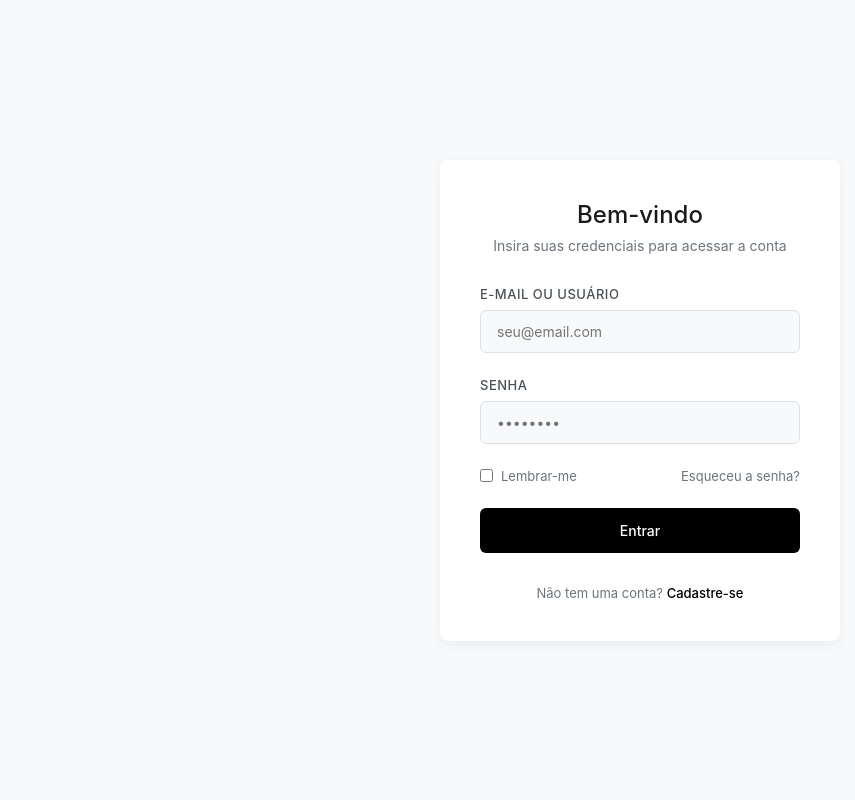
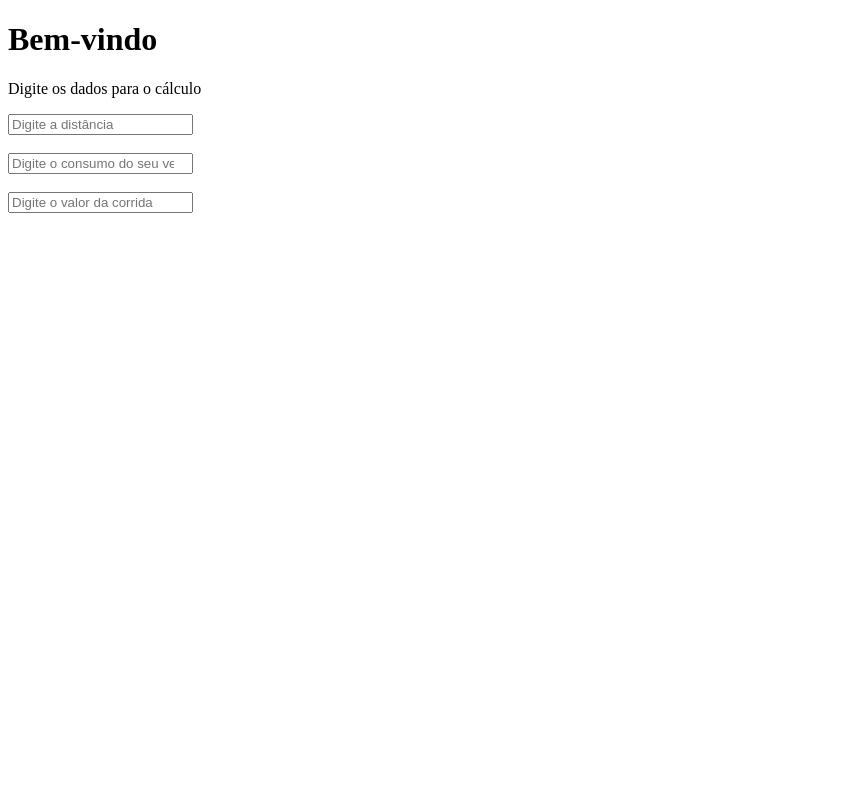
Before and after one commit to moisezk/ridecalc, a Django app: page /rotecalc/corridas/ in a window 1280 px wide. Shown: the whole page, without its empty margins (0-855 px from the left). Run offline with Django 5.2, Linux system fonts and the light colour scheme.

Commit message:
criando funcoes

```diff
--- a/backend/rotecalc/templates/corridas.html
+++ b/backend/rotecalc/templates/corridas.html
@@ -3,166 +3,27 @@
 <head>
     <meta charset="UTF-8">
     <meta name="viewport" content="width=device-width, initial-scale=1.0">
-    <title>Login Minimalista</title>
-    <style>
-        * {
-            box-sizing: border-box;
-            margin: 0;
-            padding: 0;
-            font-family: -apple-system, BlinkMacSystemFont, "Segoe UI", Roboto, Helvetica, Arial, sans-serif;
-        }
-
-        body {
-            background-color: #f8f9fa;
-            display: flex;
-            justify-content: center;
-            align-items: center;
-            height: 100vh;
-            color: #212529;
-        }
-
-        .login-container {
-            background-color: #ffffff;
-            padding: 40px;
-            border-radius: 8px;
-            box-shadow: 0 4px 12px rgba(0, 0, 0, 0.05);
-            width: 100%;
-            max-width: 400px;
-        }
-
-        .login-header {
-            margin-bottom: 32px;
-            text-align: center;
-        }
-
-        .login-header h1 {
-            font-size: 24px;
-            font-weight: 500;
-            color: #1a1a1a;
-            margin-bottom: 8px;
-        }
-
-        .login-header p {
-            font-size: 14px;
-            color: #6c757d;
-        }
-
-        .form-group {
-            margin-bottom: 24px;
-        }
-
-        .form-group label {
-            display: block;
-            font-size: 13px;
-            font-weight: 500;
-            margin-bottom: 8px;
-            color: #495057;
-            text-transform: uppercase;
-            letter-spacing: 0.5px;
-        }
-
-        .form-group input {
-            width: 100%;
-            padding: 12px 16px;
-            font-size: 14px;
-            border: 1px solid #dee2e6;
-            border-radius: 6px;
-            background-color: #f8f9fa;
-            color: #212529;
-            transition: all 0.2s ease;
-            outline: none;
-        }
-
-        .form-group input:focus {
-            border-color: #000000;
-            background-color: #ffffff;
-        }
-
-        .form-actions {
-            display: flex;
-            justify-content: space-between;
-            align-items: center;
-            margin-bottom: 24px;
-            font-size: 13px;
-        }
-
-        .form-actions a {
-            color: #6c757d;
-            text-decoration: none;
-            transition: color 0.2s;
-        }
-
-        .form-actions a:hover {
-            color: #000000;
-        }
-
-        .btn-submit {
-            width: 100%;
-            padding: 14px;
-            background-color: #000000;
-            color: #ffffff;
-            border: none;
-            border-radius: 6px;
-            font-size: 14px;
-            font-weight: 500;
-            cursor: pointer;
-            transition: background-color 0.2s;
-        }
-
-        .btn-submit:hover {
-            background-color: #212529;
-        }
-
-        .footer-text {
-            text-align: center;
-            margin-top: 32px;
-            font-size: 13px;
-            color: #6c757d;
-        }
-
-        .footer-text a {
-            color: #000000;
-            text-decoration: none;
-            font-weight: 500;
-        }
-
-        .footer-text a:hover {
-            text-decoration: underline;
-        }
-    </style>
-</head>
+    <title>Dados</title>
+    </head>
 <body>
 
-    <div class="login-container">
-        <div class="login-header">
+    <div>
+        <div>
             <h1>Bem-vindo</h1>
-            <p>Insira suas credenciais para acessar a conta</p>
+            <p>Digite os dados para o cálculo</p>
         </div>
+        <form action="{% url 'corridas_app' %}" method="POST">{% csrf_token %}
+            <input type="number" name="distancia" placeholder="Digite a distância">
+            <br>
+            <br>
+            <input type="number" name="consumo" placeholder="Digite o consumo do seu veículo">
+            <br>
+            <br>
+            <input type="number" name="valor_corrida" placeholder="Digite o valor da corrida"
 
-        <form action="#" method="POST">
-            <div class="form-group">
-                <label for="email">E-mail ou Usuário</label>
-                <input type="email" id="email" name="email" required placeholder="seu@email.com" autocomplete="username">
-            </div>
 
-            <div class="form-group">
-                <label for="password">Senha</label>
-                <input type="password" id="password" name="password" required placeholder="••••••••" autocomplete="current-password">
-            </div>
 
-            <div class="form-actions">
-                <label style="display: flex; align-items: center; gap: 8px; color: #6c757d; cursor: pointer;">
-                    <input type="checkbox" style="width: auto; margin: 0;"> Lembrar-me
-                </label>
-                <a href="#">Esqueceu a senha?</a>
-            </div>
-
-            <button type="submit" class="btn-submit">Entrar</button>
         </form>
-
-        <div class="footer-text">
-            Não tem uma conta? <a href="#">Cadastre-se</a>
-        </div>
     </div>
 
 </body>
--- a/backend/rotecalc/views.py
+++ b/backend/rotecalc/views.py
@@ -1,5 +1,30 @@
 from django.shortcuts import render
 from django.http import HttpResponse
 # Create your views here.
+#DECLARANDO A CONSTANTE DO VALOR DA GASOLINA
+preco_gasolina = 5.80
+
+
+
 def corridas_app(request):
-    return render(request, 'corridas.html')
+     if request.method == "POST":
+        distancia = request.POST.get('distancia')
+        consumo = request.POST.get('consumo')
+        valor_corrida = request.POST.get('valor_corrida')
+        litros_gastos, custo, lucro = calcular_corrida(distancia,consumo,valor_corrida)
+        return render(request, 'corridas.html',
+        context={
+            "litros_gastos": litros_gastos,
+            "custo": custo,
+            "lucro": lucro
+        })
+     elif request.method == "GET":
+        return render(request, 'corridas.html')
+
+
+#CRIANDO A FUNÇÃO QUE CALCULA TUDO
+def calcular_corrida(distancia,consumo,valor_corrida):
+    litros_gastos = float(distancia)/float(consumo)
+    custo = litros_gastos * preco_gasolina
+    lucro = float(valor_corrida) - custo
+    return(litros_gastos,custo,lucro)
```
